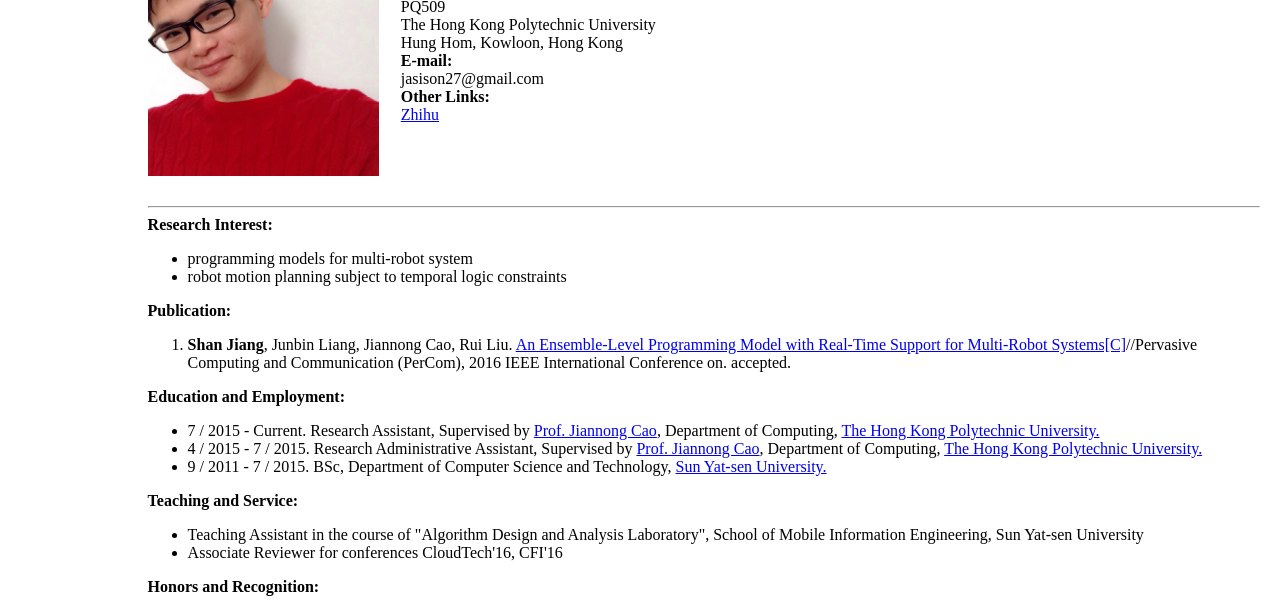
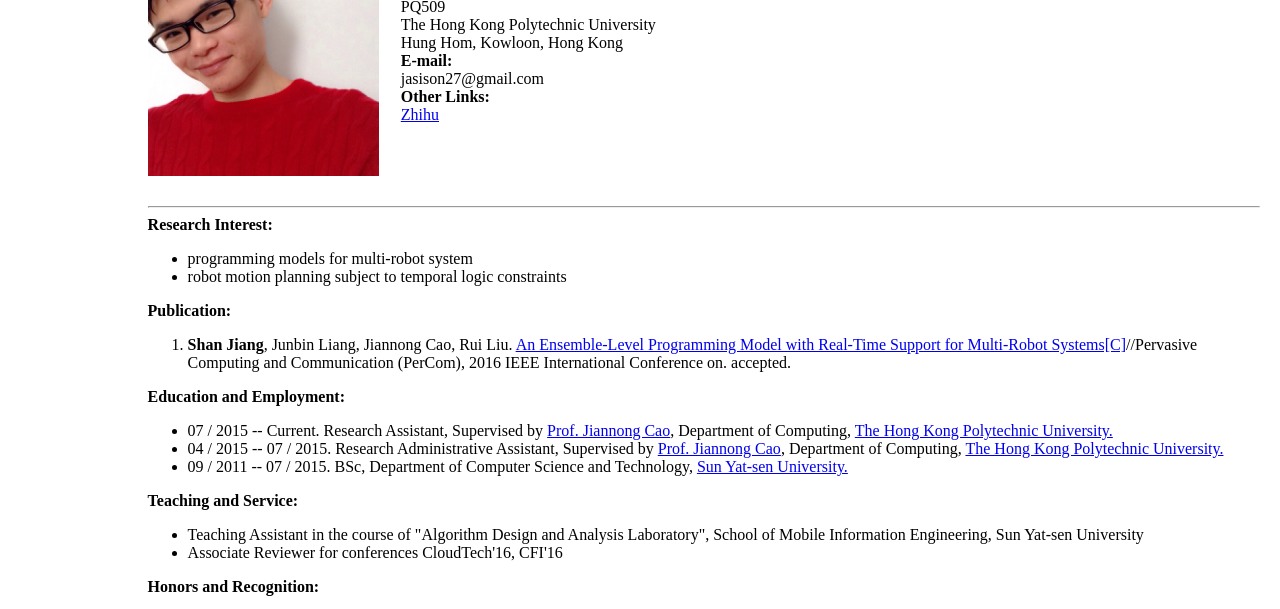
Before and after one commit to jasison27/jasison27.github.io, a plain HTML site: page index.html in a window 1280 px wide. Shown: the part 152-761 px from the top of the page. Drawn offline with Linux system fonts and the light colour scheme.

Commit message:
modify the counter

```diff
--- a/index.html
+++ b/index.html
@@ -49,14 +49,14 @@
   <UL>
     <!--
     <LI>
-      7 / 2016 - Current.  PhD Candidate, Supervised by <a target="_blank" href="http://www4.comp.polyu.edu.hk/~csjcao/">Prof. Jiannong Cao</a>, Department of Computing, <a target="_blank" href="http://www.polyu.edu.hk">The Hong Kong Polytechnic University.</a>
+      7 / 2016 -- Current.  PhD Candidate, Supervised by <a target="_blank" href="http://www4.comp.polyu.edu.hk/~csjcao/">Prof. Jiannong Cao</a>, Department of Computing, <a target="_blank" href="http://www.polyu.edu.hk">The Hong Kong Polytechnic University.</a>
     -->
     <LI>
-      7 / 2015 - Current.  Research Assistant, Supervised by <a target="_blank" href="http://www4.comp.polyu.edu.hk/~csjcao/">Prof. Jiannong Cao</a>, Department of Computing, <a target="_blank" href="http://www.polyu.edu.hk">The Hong Kong Polytechnic University.</a>
+      07 / 2015 -- Current.  Research Assistant, Supervised by <a target="_blank" href="http://www4.comp.polyu.edu.hk/~csjcao/">Prof. Jiannong Cao</a>, Department of Computing, <a target="_blank" href="http://www.polyu.edu.hk">The Hong Kong Polytechnic University.</a>
     <LI>
-      4 / 2015 - 7 / 2015.  Research Administrative Assistant, Supervised by <a target="_blank" href="http://www4.comp.polyu.edu.hk/~csjcao/">Prof. Jiannong Cao</a>, Department of Computing, <a target="_blank" href="http://www.polyu.edu.hk">The Hong Kong Polytechnic University.</a>
+      04 / 2015 -- 07 / 2015.  Research Administrative Assistant, Supervised by <a target="_blank" href="http://www4.comp.polyu.edu.hk/~csjcao/">Prof. Jiannong Cao</a>, Department of Computing, <a target="_blank" href="http://www.polyu.edu.hk">The Hong Kong Polytechnic University.</a>
     <LI>
-      9 / 2011 - 7 / 2015. BSc, Department of Computer Science and Technology, <a target="_blank" href="http://www.sysu.edu.cn">Sun Yat-sen University.</a>
+      09 / 2011 -- 07 / 2015. BSc, Department of Computer Science and Technology, <a target="_blank" href="http://www.sysu.edu.cn">Sun Yat-sen University.</a>
   </UL>
 
 <B id="TaS">Teaching and Service:</B>
@@ -92,7 +92,7 @@
 
 <I>Last Update</I>: April 2016
 <p align="right">
-You are the <script src="http://count.2881.com/count/count.asp?id=67230&sx=1&ys=5" language="JavaScript" charset="gb2312"></script> visitor.
+You are the <script src="http://count.2881.com/count/count.asp?id=67230&sx=2&ys=5" language="JavaScript" charset="gb2312"></script> visitor.
 </p>
 </TR>
 </TABLE>
```
